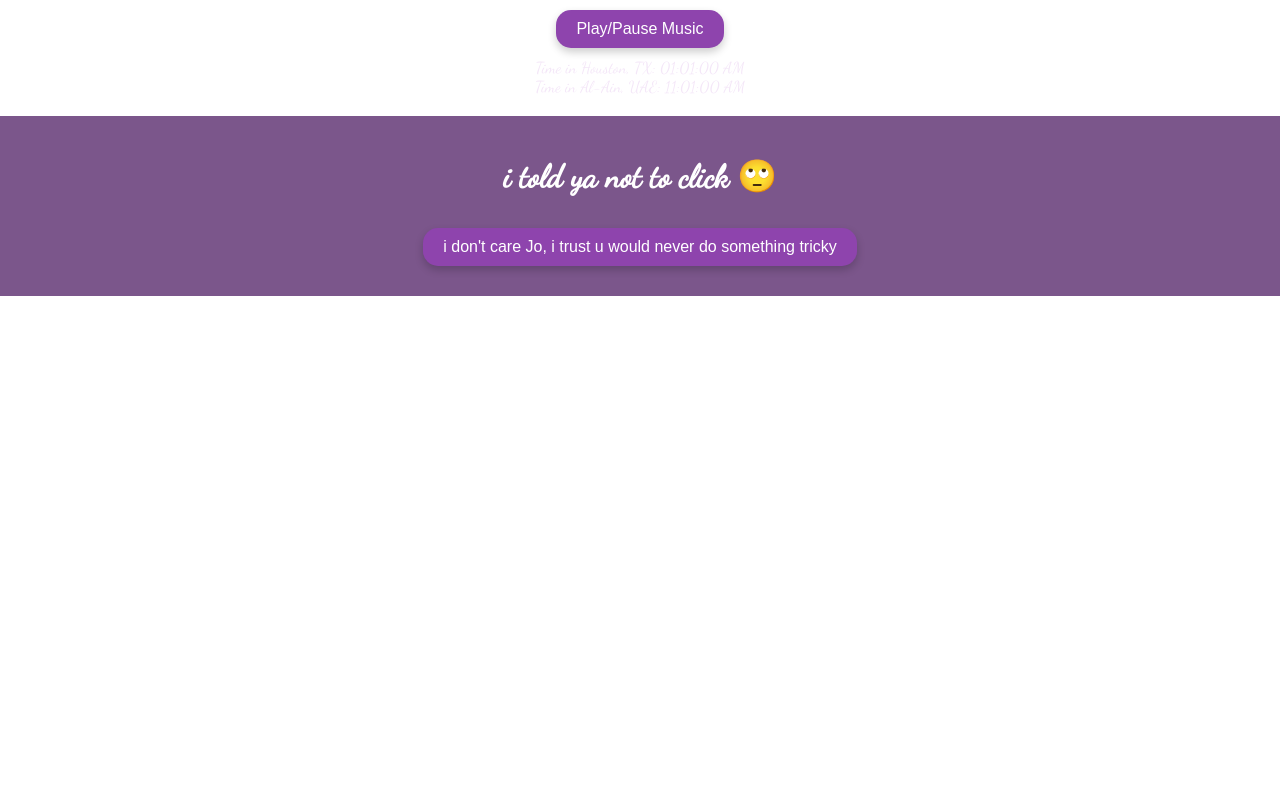
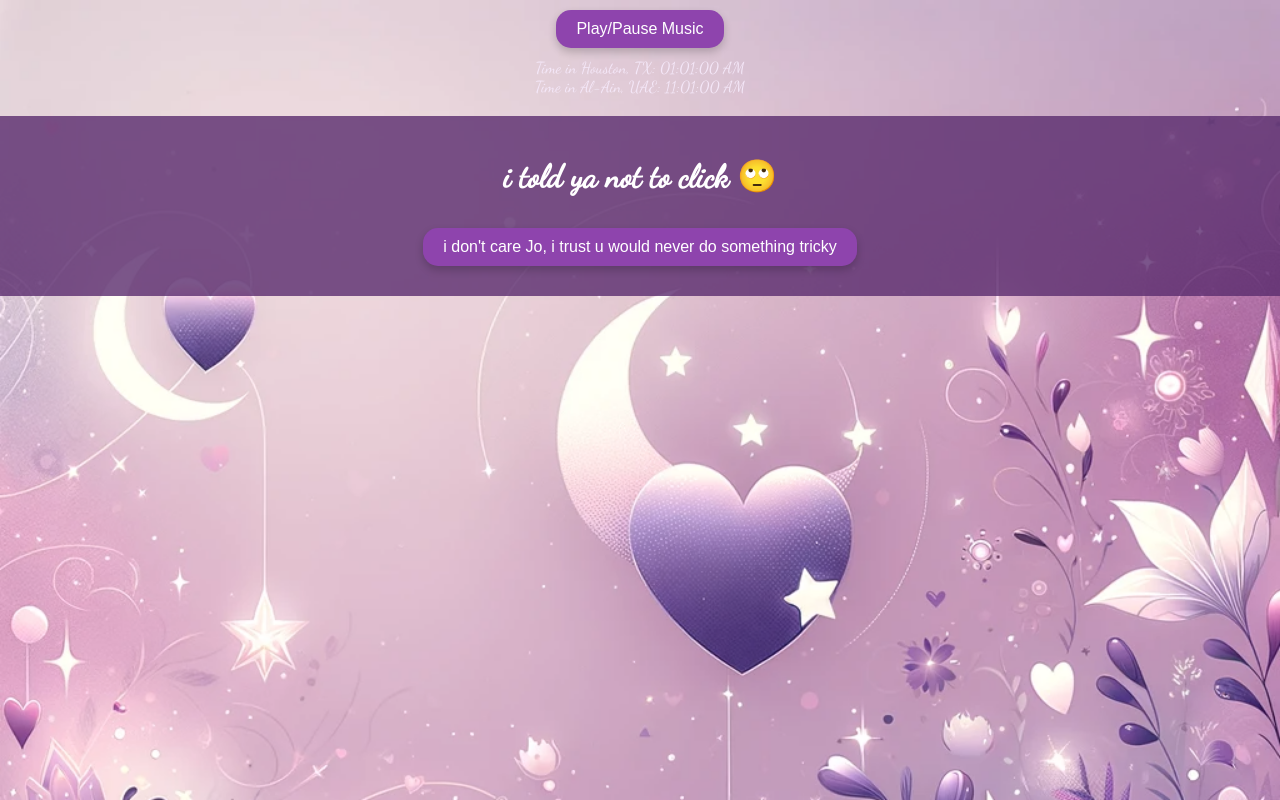
Before and after one commit to josueferrer/lamita.github.io, a plain HTML site: page index.html in a window 1280 px wide. Drawn offline with Linux system fonts and the light colour scheme.

Commit message:
Update index.html

```diff
--- a/index.html
+++ b/index.html
@@ -10,7 +10,7 @@
             font-family: 'Dancing Script', cursive;
             margin: 0;
             padding: 0;
-            background-image: url('path_to_your_downloaded_image.jpg'); /* Replace with the path to the image */
+            background-image: url('DALL·E 2024-01-28 00.56.59 - A dreamy, whimsical image with a cute and romantic theme, predominantly in shades of purple. The image should feature elements like stars, hearts, and.png'); /* Replace with the path to the image */
             background-size: cover;
             color: #f4e7f8;
             text-align: center;
```
